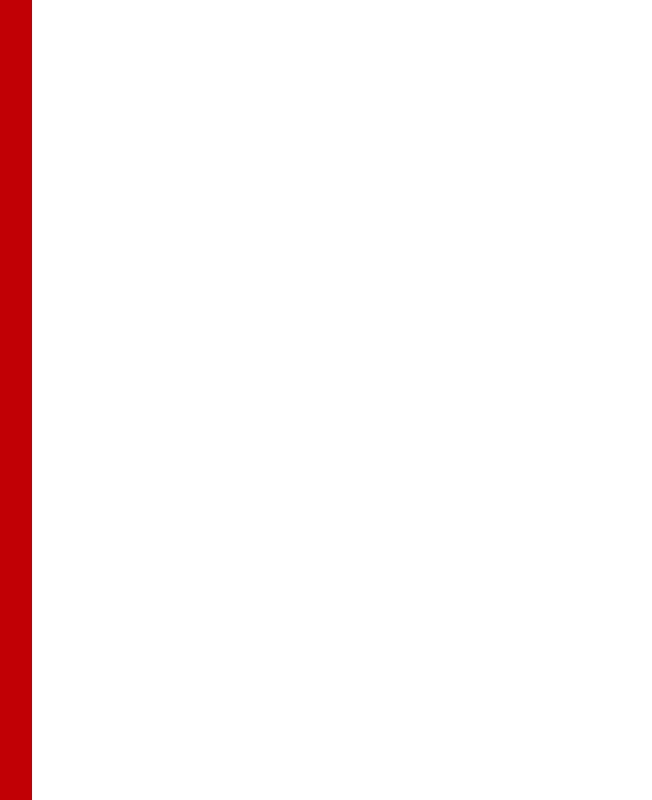
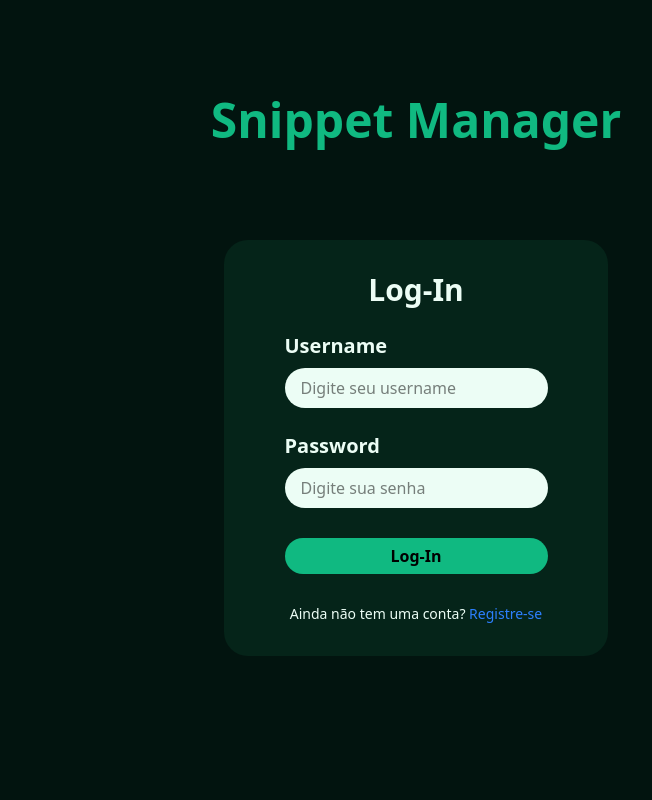
Before and after one commit to renanmerlotti/snippet-manager, a React app in the folder frontend/: page /login in a window 1280 px wide. Shown: the whole page, without its empty margins (224-876 px from the left). Built offline with nearby package versions, Linux system fonts and the light colour scheme; the HTML template or start-up script is replaced by a standard one.

Commit message:
feat { configuraca de rotas e criação do componente Login }

```diff
--- a/frontend/src/App.jsx
+++ b/frontend/src/App.jsx
@@ -1,10 +1,18 @@
 import { useState } from 'react'
 import './App.css'
+import {BrowserRouter, Routes, Route} from 'react-router-dom'
+import Login from './components/Login'
 
 function App() {
   return (
-    <div className='bg-red-700 min-h-screen max-w-3xs'>
-
+    <div className=''>
+      <BrowserRouter>
+        <Routes>
+          <Route path='/login' element={<Login />}></Route>
+          <Route path='/dashboard'></Route>
+          <Route path='/register'></Route>
+        </Routes>
+      </BrowserRouter>
     </div>
   )
 }
--- /dev/null
+++ b/frontend/src/components/Login.jsx
@@ -0,0 +1,73 @@
+import React, { useState } from 'react'
+import { Link } from 'react-router-dom'
+
+function Login() {
+
+    const [username, setUsername] = useState('')
+    const [password, setPassword] = useState('')
+
+    const handleUsername = (e) => {
+        setUsername(e.target.value)
+    }
+
+    const handlePassword = (e) => {
+        setPassword(e.target.value)
+    }
+
+    function login(e) {
+        e.preventDefault()
+
+        const user = {username, password}
+        console.log(user)
+    }
+
+  return (
+    <div className='w-full min-h-screen flex flex-col items-center bg-main-background'>
+
+        <h1 className='text-title-color text-5xl px-7 mt-24 mb-24 font-bold'>
+            Snippet Manager
+        </h1>
+
+        <div className='bg-card-login flex flex-col items-center w-full max-w-sm p-8 gap-6 rounded-3xl'>
+
+            <h2 className='text-common-text font-bold text-3xl text-center'>
+                Log-In
+            </h2>
+
+            <form action="" className='flex flex-col gap-6'>
+
+                <div className='flex flex-col gap-2'>
+                    <label htmlFor="" className='text-common-text font-semibold text-xl'>Username</label>
+                    <input
+                    type="text"
+                    className='bg-common-text rounded-3xl px-4 py-2'
+                    placeholder='Digite seu username'
+                    onChange={handleUsername}
+                    value={username}
+                    name='username'
+                     />
+                </div>
+
+                <div className='flex flex-col gap-2'>
+                    <label htmlFor="" className='text-common-text font-semibold text-xl'>Password</label>
+                    <input
+                    type="password"
+                    className='bg-common-text rounded-3xl px-4 py-2'
+                    placeholder='Digite sua senha'
+                    value={password}
+                    onChange={handlePassword}
+                    name='password'
+                    />
+                </div>
+
+                <button className='flex bg-title-color rounded-3xl font-bold justify-center py-1.5 my-1.5 transition active:scale-95 duration-150' onClick={login}>Log-In</button>
+            </form>
+
+
+            <p className='text-common-text text-sm text-center'>Ainda não tem uma conta? <Link className='text-blue-500 hover:underline hover:text-blue-400'>Registre-se</Link></p>
+        </div>
+    </div>
+  )
+}
+
+export default Login
--- a/frontend/src/index.css
+++ b/frontend/src/index.css
@@ -1 +1,8 @@
 @import "tailwindcss";
+
+@theme {
+    --color-main-background: #02140F;
+    --color-card-login: #052419;
+    --color-title-color: #10B981;
+    --color-common-text: #ECFDF5;
+}
```
